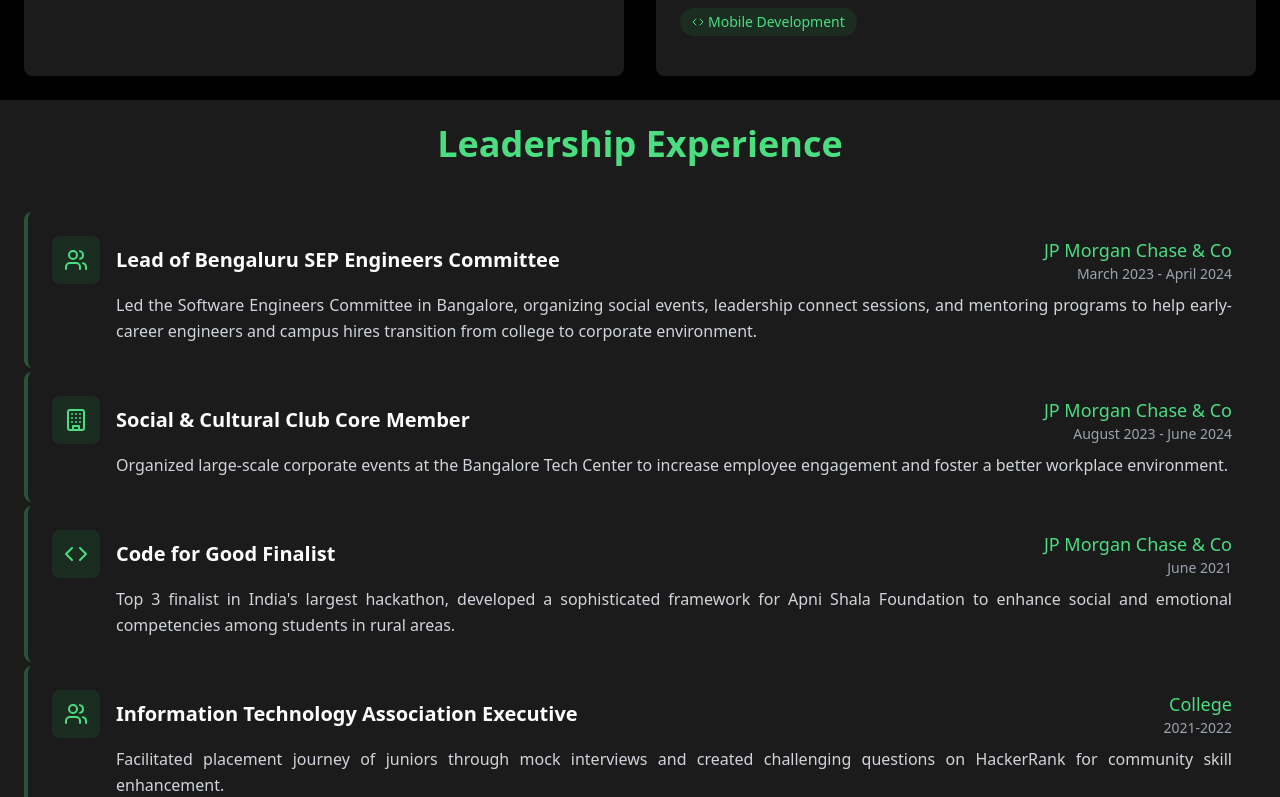
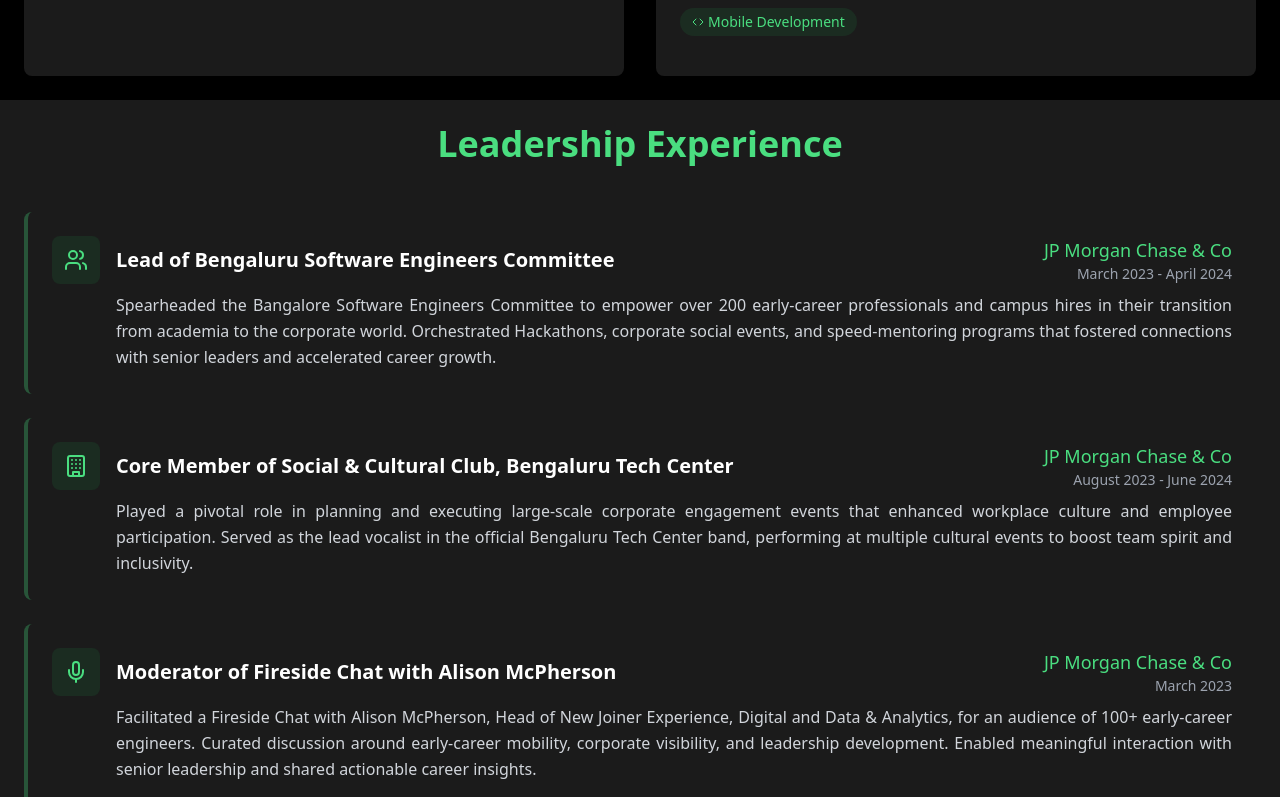
Before and after one commit to priyadharshini18-hub/priyadharshini.github.io, a React (Create React App) app: page / in a window 1280 px wide. Shown: the part 4920-5717 px from the top of the page. Built offline with nearby package versions, Linux system fonts and the light colour scheme.

Commit message:
Modified the content in leadership page

```diff
--- a/src/components/Leadership.jsx
+++ b/src/components/Leadership.jsx
@@ -4,6 +4,7 @@ import {
   ChevronRight,
   Users,
   Code,
+  Mic,
   Building,
 } from 'lucide-react';
 
@@ -21,35 +22,43 @@ import img11 from '../assets/leadership/img11.jpg';
 
 const leadershipData = [
   {
-    title: "Lead of Bengaluru SEP Engineers Committee",
+    title: "Lead of Bengaluru Software Engineers Committee",
     company: "JP Morgan Chase & Co",
     date: "March 2023 - April 2024",
     description:
-      'Led the Software Engineers Committee in Bangalore, organizing social events, leadership connect sessions, and mentoring programs to help early-career engineers and campus hires transition from college to corporate environment.',
+      'Spearheaded the Bangalore Software Engineers Committee to empower over 200 early-career professionals and campus hires in their transition from academia to the corporate world. Orchestrated Hackathons, corporate social events, and speed-mentoring programs that fostered connections with senior leaders and accelerated career growth. ',
     icon: Users,
   },
   {
-    title: 'Social & Cultural Club Core Member',
+    title: 'Core Member of Social & Cultural Club, Bengaluru Tech Center',
     company: 'JP Morgan Chase & Co',
     date: 'August 2023 - June 2024',
     description:
-      'Organized large-scale corporate events at the Bangalore Tech Center to increase employee engagement and foster a better workplace environment.',
+      'Played a pivotal role in planning and executing large-scale corporate engagement events that enhanced workplace culture and employee participation. Served as the lead vocalist in the official Bengaluru Tech Center band, performing at multiple cultural events to boost team spirit and inclusivity.',
     icon: Building,
   },
   {
-    title: 'Code for Good Finalist',
+    title: 'Moderator of Fireside Chat with Alison McPherson',
+    company: 'JP Morgan Chase & Co',
+    date: 'March 2023',
+    description:
+      'Facilitated a Fireside Chat with Alison McPherson, Head of New Joiner Experience, Digital and Data & Analytics, for an audience of 100+ early-career engineers. Curated discussion around early-career mobility, corporate visibility, and leadership development. Enabled meaningful interaction with senior leadership and shared actionable career insights.',
+    icon: Mic,
+  },
+  {
+    title: 'Finalist in Code for Good Hackathon (CFG)',
     company: 'JP Morgan Chase & Co',
     date: 'June 2021',
     description:
-      'Top 3 finalist in India\'s largest hackathon, developed a sophisticated framework for Apni Shala Foundation to enhance social and emotional competencies among students in rural areas.',
+      'Selected as a top 3 finalist in India\'s largest social-impact hackathon, where I co-developed an advanced scheduling framework for the Apni Shala Foundation. This solution optimized facilitator-student class scheduling to boost student engagement in rural areas. Proudly contributed to driving educational equity through technology during the 24-hour event.',
     icon: Code,
   },
   {
-    title: 'Information Technology Association Executive',
-    company: 'College',
+    title: 'Executive Member of Information Technology Association ',
+    company: 'PSG College of Technology',
     date: '2021-2022',
     description:
-      'Facilitated placement journey of juniors through mock interviews and created challenging questions on HackerRank for community skill enhancement.',
+      'Facilitated technical symposiums and hackathons to nurture a culture of innovation and continuous learning. Supported junior students\' placement readiness through curated mock interviews and skill-building challenges on HackerRank, significantly improving their technical competencies and confidence.',
     icon: Users,
   },
 ];
@@ -59,7 +68,7 @@ const leadershipImages = [img1, img2, img3, img4, img5, img6, img7, img8, img9,
 const leadershipCaptions = [
   "CFG'23 Event Support Volunteer @ JPMorgan Chase",
   "SEP Welcome Week Leadership Team @ JPMorgan Chase",
-  "Fireside Chat with Alison McPherson - Head of New Joiner Experience, Digital and Data & Analytics @ JPMC",
+  "Fireside Chat with Alison McPherson - Head of New Joiner Experience, Digital and Data & Analytics @ JPMorgan Chase",
   "Early Career Outreach – SEP Talent Acquisition Kiosk Showcase @ JPMorgan Chase",
   "Honored for Impact – Townhall Recognition at Bengaluru Tech Center 2024",
   "SEP Welcome Week Leadership Team @ JPMorgan Chase",
@@ -75,37 +84,30 @@ const Leadership = () => {
 
   useEffect(() => {
     const interval = setInterval(() => {
-      setTimeout(() => {
       setCurrentImageIndex((prev) => (prev + 1) % leadershipImages.length);
-      }, 3);
     }, 3000);
     return () => clearInterval(interval);
   }, []);
 
   const nextImage = () => {
-    setTimeout(() => {
     setCurrentImageIndex((prev) => (prev + 1) % leadershipImages.length);
-    }, 3);
   };
 
   const prevImage = () => {
-    setTimeout(() => {
     setCurrentImageIndex((prev) =>
       (prev - 1 + leadershipImages.length) % leadershipImages.length
     );
-    }, 3);
   };
 
   return (
-    <div className="min-h-screen bg-[#1B1B1B]">
     <section id="leadership" className="min-h-screen p-6 text-white bg-[#1B1B1B]">
-        <div className="max-w-[90rem] mx-auto">
+      <div className="max-w-7xl mx-auto">
         <h2 className="text-4xl font-bold mb-12 text-center text-green-400">
           Leadership Experience
         </h2>
 
         {/* Leadership Items */}
-          <div className="space-y-1 mb-4">
+        <div className="space-y-6 mb-16">
           {leadershipData.map((item, index) => {
             const Icon = item.icon;
             return (
@@ -158,10 +160,7 @@ const Leadership = () => {
                 const index = (currentImageIndex + offset) % leadershipImages.length;
                 return (
                   <div key={index} className="w-[30%] px-2">
-                      <div
-                        className="relative h-[20rem] rounded-xl overflow-hidden group shadow-lg"
-                        style={{ willChange: 'transform' }}
-                      >
+                    <div className="relative h-[20rem] rounded-xl overflow-hidden group shadow-lg">
                       <img
                         src={leadershipImages[index]}
                         alt={leadershipCaptions[index]}
@@ -187,19 +186,16 @@ const Leadership = () => {
           </div>
 
           {/* Dots */}
-            <div className="flex justify-center mt-2 space-x-1">
+          <div className="flex justify-center mt-6 space-x-2">
             {leadershipImages.map((_, index) => (
               <button
                 key={index}
-                  onClick={() =>
-                    setTimeout(() => setCurrentImageIndex(index), 3)
-                  }
+                onClick={() => setCurrentImageIndex(index)}
                 className={`h-2 rounded-full transition-all duration-300 ${
                   index === currentImageIndex
                     ? 'bg-green-400 w-8'
                     : 'bg-gray-600 hover:bg-gray-500 w-2'
                 }`}
-                  style={{ minWidth: '0.5rem' }}
               />
             ))}
           </div>
@@ -219,7 +215,6 @@ const Leadership = () => {
         }
       `}</style>
     </section>
-    </div>
   );
 };
 
--- a/src/index.css
+++ b/src/index.css
@@ -4,6 +4,9 @@
 
 body {
   @apply bg-black text-white;
+}
+body {
+  background-color: #1B1B1B !important;
 }
 
 
```
Lines whose indentation alone changed are shown as unchanged.
